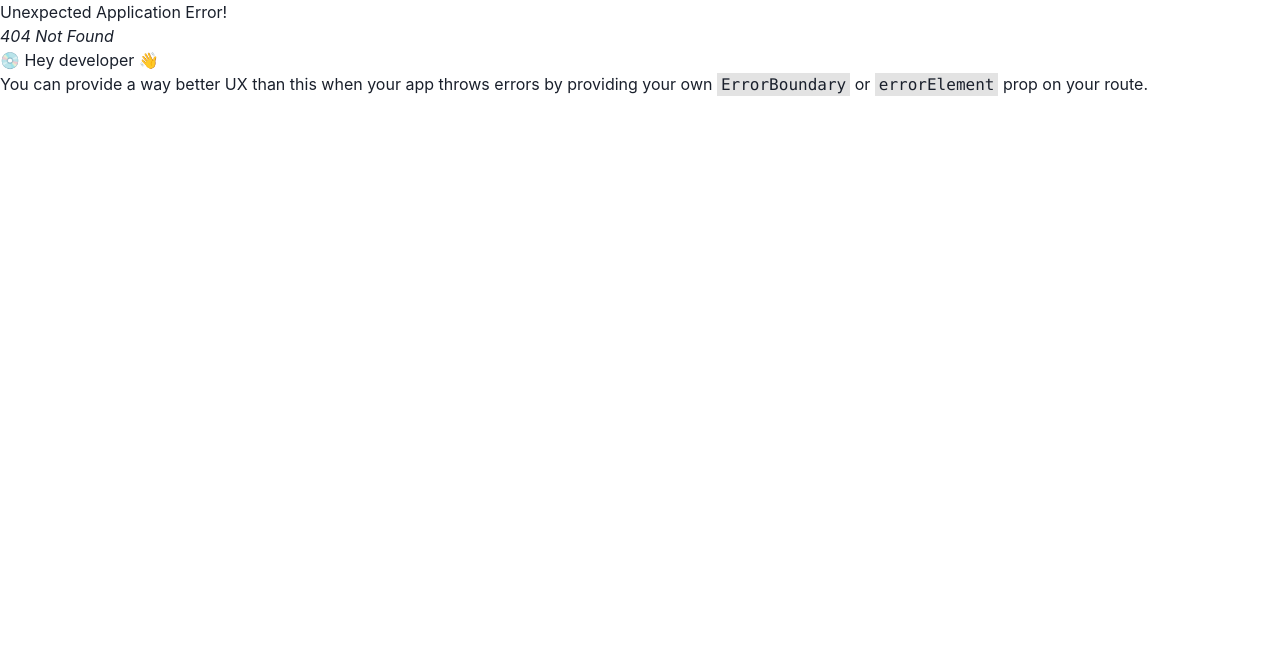
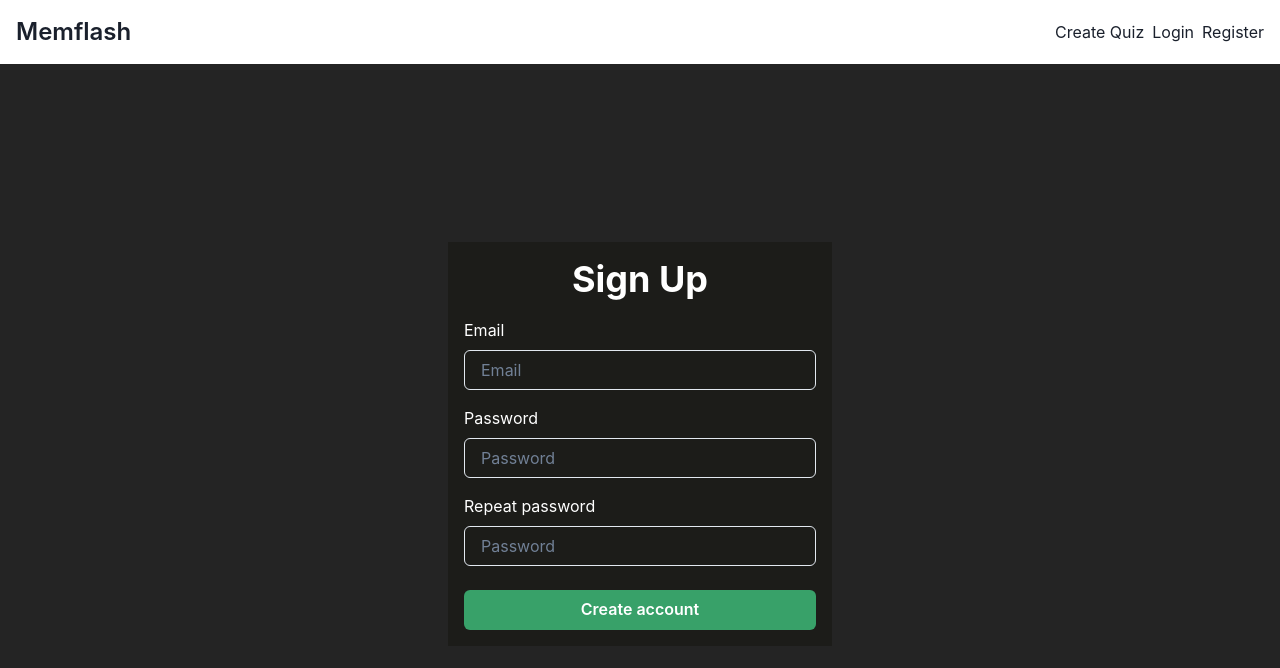
Before and after one commit to dalvelab/memflash, a React (Vite) app: page /auth/signup in a window 1280 px wide. Before the commit this address had no page. Shown: the top 668 px of the page. Built offline with nearby package versions, Linux system fonts and the light colour scheme.

Commit message:
Add Auth pages

```diff
--- /dev/null
+++ b/src/pages/Login.tsx
@@ -0,0 +1,33 @@
+import { chakra, Box, Flex, Input, Heading, Button } from "@chakra-ui/react";
+
+export const Login = () => {
+  return (
+    <chakra.section
+      w="full"
+      display="flex"
+      justifyContent="center"
+      alignItems="center"
+    >
+      <Flex w="sm" mt={6} p={4} bg="#1c1c19" flexDir="column">
+        <Heading alignSelf="center" color="white">
+          Sign In
+        </Heading>
+        <Box mt={4} w="full">
+          <chakra.label color="white" htmlFor="email">
+            Email
+          </chakra.label>
+          <Input mt={2} placeholder="Email" color="white" name="email" />
+        </Box>
+        <Box mt={4} w="full">
+          <chakra.label color="white" htmlFor="password">
+            Password
+          </chakra.label>
+          <Input mt={2} placeholder="Password" color="white" name="password" />
+        </Box>
+        <Button colorScheme="green" mt={6}>
+          Submit
+        </Button>
+      </Flex>
+    </chakra.section>
+  );
+};
--- /dev/null
+++ b/src/pages/Register.tsx
@@ -0,0 +1,39 @@
+import { chakra, Box, Flex, Input, Heading, Button } from "@chakra-ui/react";
+
+export const Register = () => {
+  return (
+    <chakra.section
+      w="full"
+      display="flex"
+      justifyContent="center"
+      alignItems="center"
+    >
+      <Flex w="sm" mt={6} p={4} bg="#1c1c19" flexDir="column">
+        <Heading alignSelf="center" color="white">
+          Sign Up
+        </Heading>
+        <Box mt={4} w="full">
+          <chakra.label color="white" htmlFor="email">
+            Email
+          </chakra.label>
+          <Input mt={2} placeholder="Email" color="white" name="email" />
+        </Box>
+        <Box mt={4} w="full">
+          <chakra.label color="white" htmlFor="password">
+            Password
+          </chakra.label>
+          <Input mt={2} placeholder="Password" color="white" name="password" />
+        </Box>
+        <Box mt={4} w="full">
+          <chakra.label color="white" htmlFor="password">
+            Repeat password
+          </chakra.label>
+          <Input mt={2} placeholder="Password" color="white" name="password" />
+        </Box>
+        <Button colorScheme="green" mt={6}>
+          Create account
+        </Button>
+      </Flex>
+    </chakra.section>
+  );
+};
--- a/src/shared/components/Navbar.tsx
+++ b/src/shared/components/Navbar.tsx
@@ -28,6 +28,12 @@ export const Navbar = () => {
           <Link as={ReactRouterLink} to="quiz/create">
             Create Quiz
           </Link>
+          <Link as={ReactRouterLink} to="auth/signin">
+            Login
+          </Link>
+          <Link as={ReactRouterLink} to="auth/signup">
+            Register
+          </Link>
         </Flex>
       </Container>
     </Flex>
```
Also changed, not shown: src/Router.tsx (+10 -0 lines).
